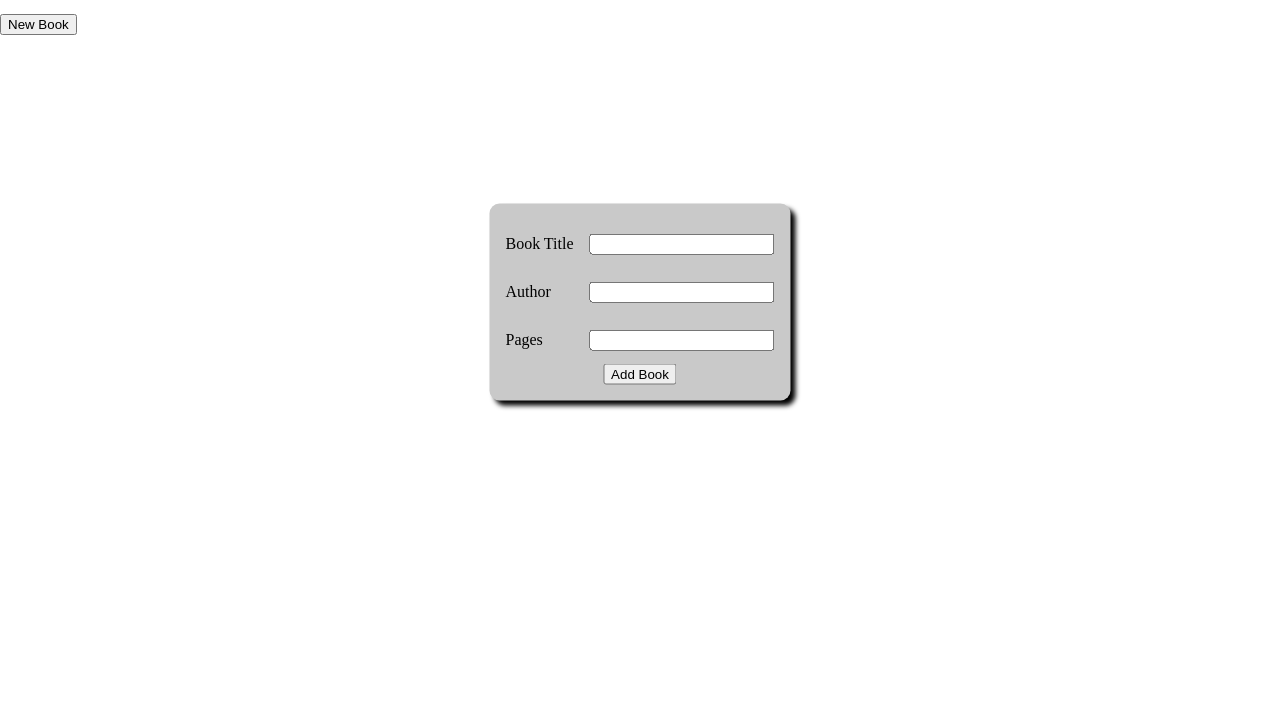
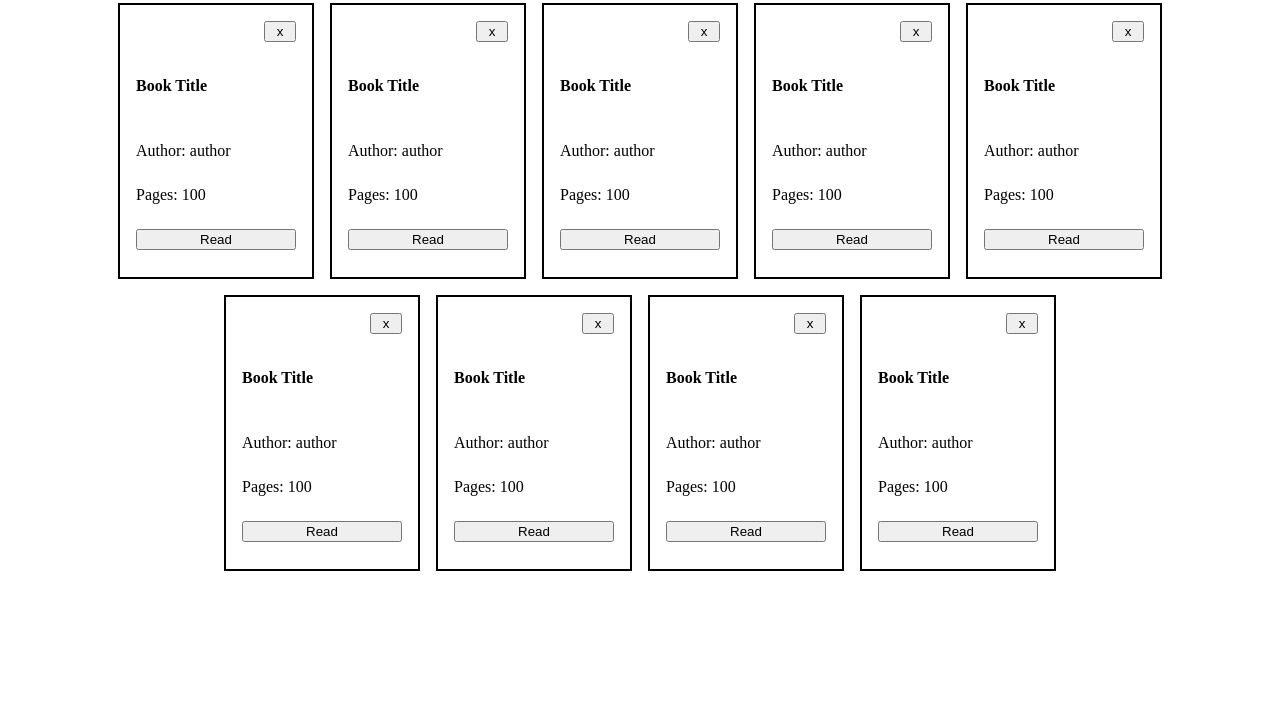
Before and after one commit to gabalbcos/odin-project-library, a plain HTML site: page index.html in a window 1280 px wide. Shown: the part 98-800 px from the top of the page. Drawn offline with Linux system fonts and the light colour scheme.

Commit message:
add function to create book card

```diff
--- a/index.html
+++ b/index.html
@@ -14,8 +14,9 @@
     </header>
 
     <main>
-        <button class="add_book">New Book</button>
-        <form id="contact-form" class="new_book_form">
+        <button class="add_book">Add Book</button>
+
+        <form id="contact-form" class="new_book_form hidden">
             <div class="form-control">
                 <label for="title">Book Title</label>
                 <input id="title" name="title" type="text" />
@@ -30,6 +31,71 @@
             </div>
             <button class="btn" type="submit">Add Book</button>
         </form>
+        <div class="library">
+            <div class="book">
+                <button class="btn_remove">x</button>
+                <h2 class="book_title">Book Title</h2>
+                <p>Author: author</p>
+                <p>Pages: 100</p>
+                <button class="btn_read">Read</button>
+            </div>
+            <div class="book">
+                <button class="btn_remove">x</button>
+                <h2 class="book_title">Book Title</h2>
+                <p>Author: author</p>
+                <p>Pages: 100</p>
+                <button class="btn_read">Read</button>
+            </div>
+            <div class="book">
+                <button class="btn_remove">x</button>
+                <h2 class="book_title">Book Title</h2>
+                <p>Author: author</p>
+                <p>Pages: 100</p>
+                <button class="btn_read">Read</button>
+            </div>
+            <div class="book">
+                <button class="btn_remove">x</button>
+                <h2 class="book_title">Book Title</h2>
+                <p>Author: author</p>
+                <p>Pages: 100</p>
+                <button class="btn_read">Read</button>
+            </div>
+            <div class="book">
+                <button class="btn_remove">x</button>
+                <h2 class="book_title">Book Title</h2>
+                <p>Author: author</p>
+                <p>Pages: 100</p>
+                <button class="btn_read">Read</button>
+            </div>
+            <div class="book">
+                <button class="btn_remove">x</button>
+                <h2 class="book_title">Book Title</h2>
+                <p>Author: author</p>
+                <p>Pages: 100</p>
+                <button class="btn_read">Read</button>
+            </div>
+            <div class="book">
+                <button class="btn_remove">x</button>
+                <h2 class="book_title">Book Title</h2>
+                <p>Author: author</p>
+                <p>Pages: 100</p>
+                <button class="btn_read">Read</button>
+            </div>
+            <div class="book">
+                <button class="btn_remove">x</button>
+                <h2 class="book_title">Book Title</h2>
+                <p>Author: author</p>
+                <p>Pages: 100</p>
+                <button class="btn_read">Read</button>
+            </div>
+                        <div class="book">
+                <button class="btn_remove">x</button>
+                <h2 class="book_title">Book Title</h2>
+                <p>Author: author</p>
+                <p>Pages: 100</p>
+                <button class="btn_read">Read</button>
+            </div>
+        </div>
     </main>
 
 </body>
--- a/script.js
+++ b/script.js
@@ -13,6 +13,39 @@ let myLibrary = [
 
 // select the form to get the values
 const form = document.getElementById('contact-form');
+const library = document.querySelector('.library');
+
+// function to create book card
+function createBook() {
+  const div_card = document.createElement('div');
+  div_card.classList.add('book');
+
+  const btn_remove = document.createElement('button');
+  btn_remove.classList.add('btn_remove');
+  btn_remove.textContent = 'x';
+  div_card.appendChild(btn_remove);
+
+
+  const title = document.createElement('h2');
+  title.classList.add('book_title');
+  title.textContent = 'Hello World!'
+  div_card.appendChild(title);
+
+  const author = document.createElement('p');
+  author.textContent = 'Hello World2!';
+  div_card.appendChild(author);
+
+  const pages = document.createElement('p');
+  pages.textContent = 'Hello World!3';
+  div_card.appendChild(pages);
+
+  const btn_read = document.createElement('button');
+  btn_read.classList.add('btn_read');
+  btn_read.textContent = 'Hello World!4';
+  div_card.appendChild(btn_read);
+
+  library.appendChild(div_card);
+}
 
 // dictate what happens after the submit button is pushed
 // tells where the info will go
@@ -40,3 +73,5 @@ function toggleFormVisibility() {
 }
 
 BTN_OPEN_FORM.addEventListener('click', toggleFormVisibility)
+
+// test
--- a/styles.css
+++ b/styles.css
@@ -1,11 +1,17 @@
-header {
-    padding: 2rem;
+html {
+    padding: 1rem 2rem;;
 }
+
+
 
 h1 {
     text-align: center;
     font-size: 3rem;
     font-weight: 900;
+}
+
+.add_book{
+    text-align: right;
 }
 
 .new_book_form {
@@ -16,7 +22,6 @@ h1 {
     left: 50%;
     transform: translate(-50%, -50%);
     background-color: rgb(201, 201, 201);
-    padding: 1rem;
     line-height: 3rem;
     border-radius: 10px;
     box-shadow: 5px 5px 5px black;
@@ -36,3 +41,33 @@ h1 {
 .hidden {
     display: none;
 }
+
+/* library */
+.library {
+    margin-top: 1rem;
+    display: flex;
+    justify-content: center;
+    flex-wrap: wrap;
+    gap: 1rem;
+}
+
+.book {
+    display: grid;
+    grid-template-columns: 100%;
+    grid-template-rows: .3fr 2fr 1fr 1fr 1fr;
+    border: 2px solid black;
+    height: 15rem;
+    width: 10rem;
+    padding: 1rem;
+    align-items: center;
+    justify-content: center;
+}
+
+.book_title {
+    font-weight: 800;
+}
+
+.btn_remove {
+    width: 20%;
+    justify-self: right;
+}
```
